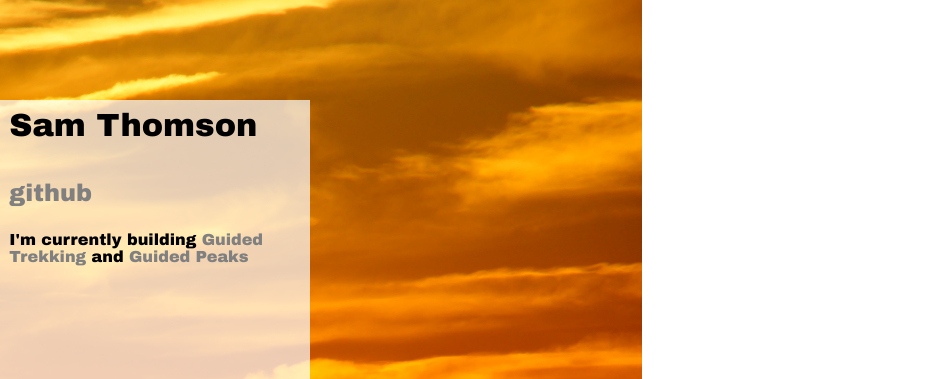
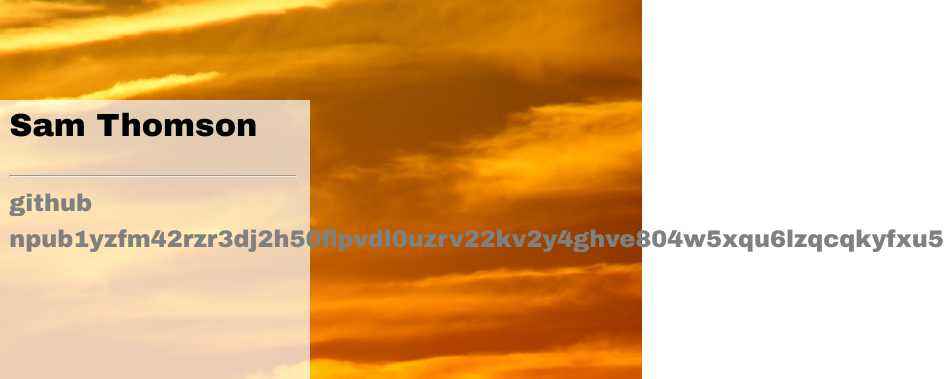
Before and after one commit to samthomson/samthomson.github.io, a plain HTML site: page index.html in a window 1280 px wide. Shown: the top 379 px of the page, 638-1582 px from the left, 944 px wide, since content can reach past the window. Drawn offline with Linux system fonts and the light colour scheme.

Commit message:
add nostr link

```diff
--- a/index.html
+++ b/index.html
@@ -169,12 +169,10 @@
       <div id="links">
         <h1>Sam Thomson</h1>
         <div id="nostr-bio"></div>
+        <hr />
         <a href="//github.com/samthomson">github</a>
+        <a href="https://nostr.band/npub1yzfm42rzr3dj2h50flpvdl0uzrv22kv2y4ghve804w5xqu6lzqcqkyfxu5">npub1yzfm42rzr3dj2h50flpvdl0uzrv22kv2y4ghve804w5xqu6lzqcqkyfxu5</a>
         <!-- <a href="//samthomsontravels.samt.st/">pictures</a> -->
-
-        <div id="building">
-          I'm currently building <a href="https://www.guidedtrekking.com">Guided Trekking</a>  and <a href="https://www.guidedpeaks.com">Guided Peaks</a>
-        </div>
       </div>
     </div>
   </body>
```
